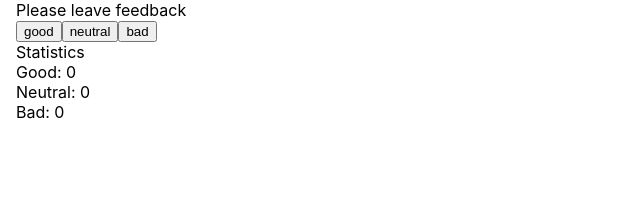
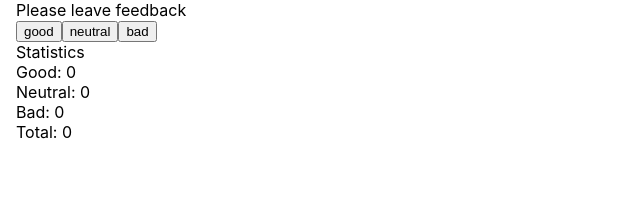
Before and after one commit to cod3provider/woolf-react-hw-02-feedback, a React (Create React App) app: page / in a window 1280 px wide. Shown: the top 212 px of the page, without its empty margins (0-640 px from the left). Built offline with nearby package versions, Linux system fonts and the light colour scheme.

Commit message:
add countTotalFeedback method

```diff
--- a/src/components/App.jsx
+++ b/src/components/App.jsx
@@ -21,10 +21,16 @@ class App extends Component {
     });
   };
 
+  countTotalFeedback = () => {
+    const {good, neutral, bad} = this.state;
+    return good + neutral + bad;
+  }
+
   render() {
     console.log(this.state);
     const keys = Object.keys(this.state);
     const { good, neutral, bad } = this.state;
+    const totalFeedback = this.countTotalFeedback();
 
     return (
       // <div
@@ -47,6 +53,7 @@ class App extends Component {
           <li>Good: {good}</li>
           <li>Neutral: {neutral}</li>
           <li>Bad: {bad}</li>
+          <li>Total: {totalFeedback}</li>
         </ul>
       </Container>
     );
```
